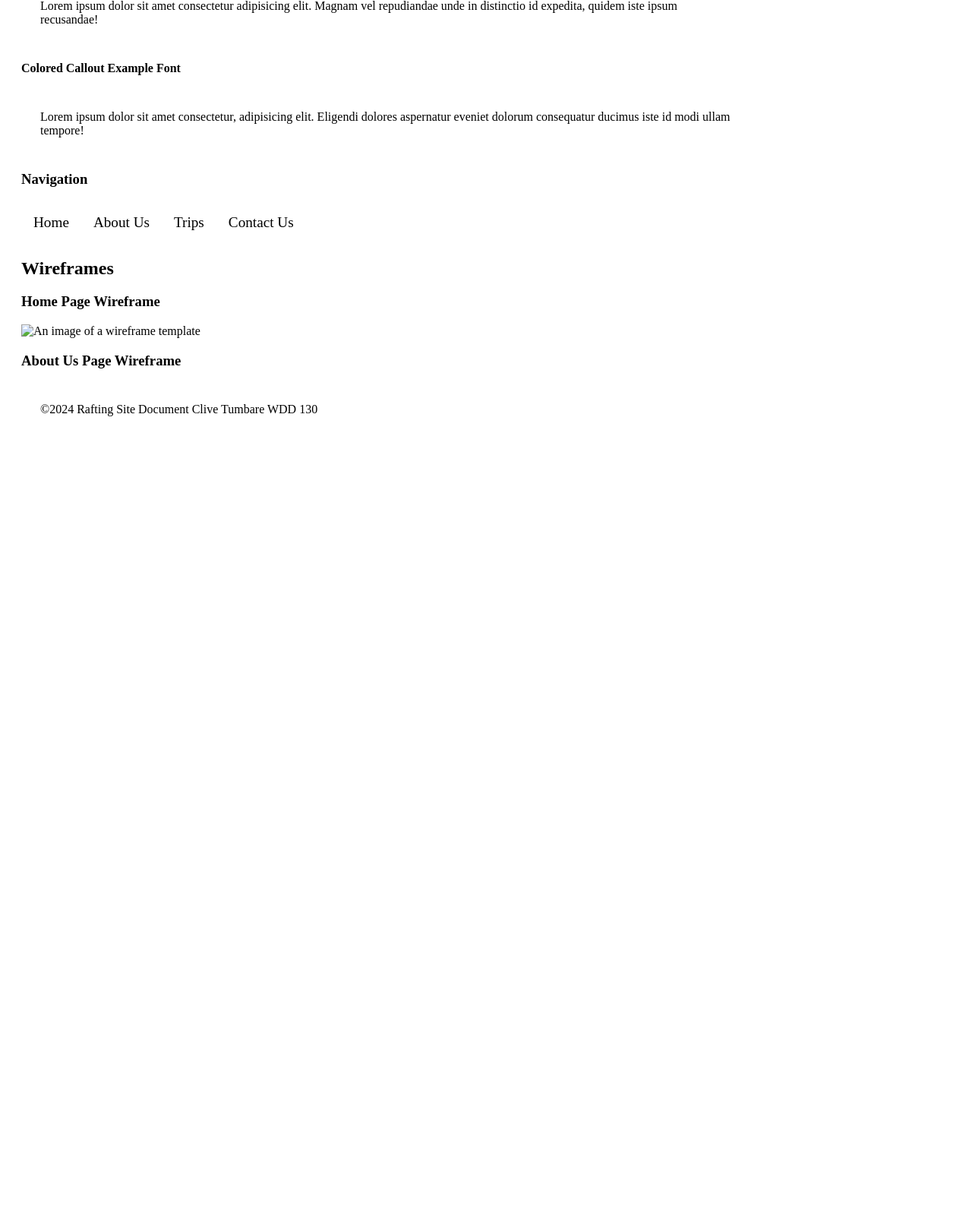
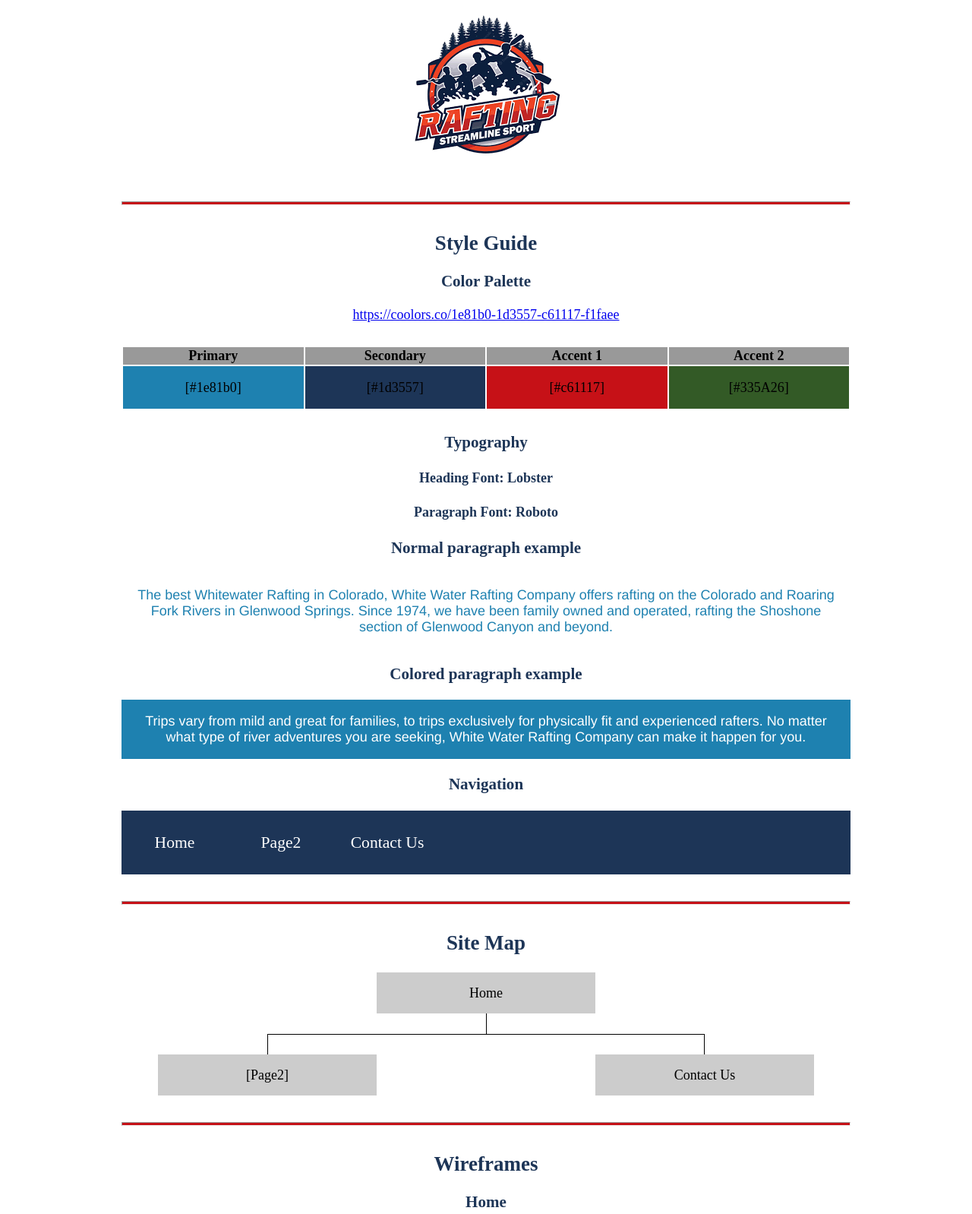
Before and after one commit to emmaclive24/wdd130, a plain HTML site: page wwr/site-plan-rafting.html in a window 1280 px wide. Shown: the part 1148-2746 px from the top of the page at 76% size. Before the commit the page ends 1765 px from the top, so only its background shows below. Drawn offline with Linux system fonts and the light colour scheme.

Commit message:
Add files via upload

```diff
--- a/wwr/site-plan-rafting.html
+++ b/wwr/site-plan-rafting.html
@@ -1,94 +1,120 @@
 <!DOCTYPE html>
-<html lang="en-US">
+<html lang="en-us">
+
 <head>
-    <meta charset=utf-8>
-    <meta name="viewport" content="width=device-width, initial-scale=1">
-    <title>Wireframe
-        Rafting Site Plan | Clive Tumbare
-    </title>
-    <meta name="discription" content="This is the site plan for the white water rafting page, including target audience and other details">
-    <meta name="author" content="Clive Tumbare">
-    <link rel="stylesheet" href="styles/site-plan-rafting.css">
+    <meta charset="utf-8"/>
+    <title>Site Plan</title>
+    <link type="text/css" rel="stylesheet" href="styles/site-plan-rafting.css"/>
+</head>
 
-</head>
 <body>
   <header>
-        <h1>Rafting Site Plan</h1>
-        <div>Clive Tumbare</div>
+    <h1>The Rapids Site Plan</h1>
+    <h2>Clive Tumbare | WDD 130</h2>
+    <h2>WDD 130</h2>
+
   </header>
-
   <main>
-        <h2>Overview</h2>
+    <hr/>
+    <h2><b>Overview</b></h2>
     <h3>Purpose</h3>
-        <p>
-            The purpose of this plan and rafting site is to have an online presence for our customers.
-            This will allow us to be more organized and flexible with scheduling. It will also relieve presure from our staff of doing this manually or over the phone.
-            This will also provide a better showcase of the different trips and packages to our customers.
-            This will help us bring in more customer and build revenue
-            We will be able to share information with our customer
-            We will be able to recieve feedback and opinions from our clients
-            We can also connect with our customers by sharing insights.
+    <p>The Rapids website is designed to give you all the river rafting information you will need if you plan to book a white water
+      rafting trip that is best for you and your friends. There are also studies on river rafting and activities in the outdoors, which
+      show that not only are these things fun. There are thousands of health benefits as well. </p>
+    <p>To accomplish that goal. This website that we build will describe everything from the history of rafting to rapid classification
+      to tips for choosing the best raft trip. We even have details on what to do when rafting. We also have details on how to become a
+      rafting guide, depending on your level of experience and skill. </p>
 
 
-        </p>
     <h3>Audience</h3>
-        <p>
-           <b> What do they want?</b>
-            * They want to experience the white water rafting river. They want a convinent method to schedule, book, and plan a white water rafting trip. <br>
+    <p>Our target audience is anyone who is in good health, ages from 15 years old to 44 years old, and those
+      who want to try something new and exciting. To outdoor sports lovers and to those who want to challenge
+      themselves. To those who want to experience mountains and nature from a different perspective. To those who
+      want to have fun with a bunch of friends. To a group of friends, school groups having outdoor activities, and
+      companies. To those who want to celebrate a bachelor/bachelorette party in an adventurous way. </p>
+    <p>They can access this site on any gadget or technology device, like laptops, desktops, and mobile devices.</p>
 
-            What do they except to find or what questions will be answered by them accessing the website?<br>
-            * They would be able to find most answers to they questions. For example, What the tour guides offer,<br>
-            what gear they can rent, pricing, safety concerns, and most imporantantly some photos of the trips to know what to expect. <br>
 
-           <b> What are their needs that aren't being met?</b><br>
-            * Without the webiste they are unable to see the tours, packages, or schedule as easily <br>
-
-            The target audience are those who are wishing to have a thrilling experience on our river. Our rafting company can and will provide that for them. <br>
-            They are first time riders who want the safty of a guide. Or experience riders who just want to ride every river. <br>
-            On this website they will be able to find the right tour for them, as well as the proper gear renting packages. <br>
-            Audiences will be from any device, so we can have all customer schedule and enjoy our river.<br>
-
-        </p>
+    <hr/>
     <h2>Branding</h2>
     <h3>Website Logo</h3>
-        <img src="images/wdd130logos.png" alt="Our logo, A small image of brave rafters, riding in a red raft down the river.">
+    <img src="images/rapids_logo.png" alt="Logo image"/>
+    <hr />
+    <h2>Style Guide</h2>
+    <h3>Color Palette</h3>
+    <a href="https://coolors.co/1e81b0-1d3557-c61117-f1faee" target="_blank">https://coolors.co/1e81b0-1d3557-c61117-f1faee</a>
+    <table class="colors">
+      <tr>
+        <th>Primary</th>
+        <th>Secondary</th>
+        <th>Accent 1</th>
+        <th>Accent 2</th>
+      </tr>
+       <tr>
+        <td class="primary">[#1e81b0]</td>
+        <td class="secondary">[#1d3557]</td>
+        <td class="accent1">[#c61117]</td>
+        <td class="accent2">[#335A26]</td>
+      </tr>
+    </table>
+    <h3>Typography</h3>
+    <h4>
+      Heading Font: Lobster
+    </h4>
+    <h4>
+      Paragraph Font: Roboto
 
-        <h2>Style Guide</h2>
-        <h3>Color Palette URL: <a href='https://coolors.co/palette/03045e-0077b6-00b4d8-90e0ef-caf0f8' target="_blank">https://coolors.co/palette/03045e-0077b6-00b4d8-90e0ef-caf0f8</a> </h3>
+    </h4>
+    <h3>Normal paragraph example</h3>
     <p>
-
+      The best Whitewater Rafting in Colorado, White Water Rafting Company
+      offers rafting on the Colorado and Roaring Fork Rivers in Glenwood
+      Springs. Since 1974, we have been family owned and operated, rafting the
+      Shoshone section of Glenwood Canyon and beyond.
+    </p>
+    <h3>Colored paragraph example</h3>
+    <p class="colored">
+      Trips vary from mild and great for families, to trips exclusively for
+      physically fit and experienced rafters. No matter what type of river
+      adventures you are seeking, White Water Rafting Company can make it
+      happen for you.
     </p>
 
-        <h4>Typography</h4>
-        <h4>Normal Text/Paragraph Example Font</h4>
-        <p>
-            Lorem ipsum dolor sit amet consectetur adipisicing elit. Magnam vel repudiandae unde in distinctio id expedita, quidem iste ipsum recusandae!
 
-        </p>
 
-        <h4>Colored Callout Example Font</h4>
-        <p>
-            Lorem ipsum dolor sit amet consectetur, adipisicing elit. Eligendi dolores aspernatur eveniet dolorum consequatur ducimus iste id modi ullam tempore!
-        </p>
     <h3>Navigation</h3>
+
     <nav>
       <a href="#">Home</a>
-            <a href="#">About Us</a>
-            <a href="#">Trips</a>
+      <a href="#">Page2</a>
       <a href="#">Contact Us</a>
     </nav>
+    <hr />
+    <h2>Site Map</h2>
+    <div class="sitemap">
+      <div class="sm-home">Home</div>
+      <div class="sm-page2">
+        [Page2]
 
+      </div>
+      <div class="sm-page3">Contact Us</div>
+
+      <div class="top">&nbsp;</div>
+      <div class="left">&nbsp;</div>
+      <div class="right">&nbsp;</div>
+    </div>
+    <hr />
     <h2>Wireframes</h2>
-        <h3>Home Page Wireframe</h3>
 
-        <img src="images/wireframe.webp" alt="An image of a wireframe template" width="200">
 
-        <h3>About Us Page Wireframe </h3>
+    <h3>Home</h3>
+
+    <img src="https://byui-wdd.github.io/wdd130/rafting_images/wireframe_home.png" alt="home page wireframe" />
+
+    <h3>[Page 2]</h3>
+
 
   </main>
+</body>
 
-    <footer>
-        <p>©2024  Rafting Site Document  Clive Tumbare  WDD 130</p>
-    </footer>
-</body>
 </html>
--- a/wwr/styles/site-plan-rafting.css
+++ b/wwr/styles/site-plan-rafting.css
@@ -1,60 +1,164 @@
+
+
 @import url('https://fonts.googleapis.com/css2?family=Roboto:wght@300&family=Source+Sans+Pro:wght@600&display=swap');
- :root
 
-:root{
-    --primary-color: #063d38;
-    --secondary-color: #0a1c35;
-    --accent1-color: #91296e;
-    --accent2-color: #5f5611;
 
-    --heading-font: Raleway;
-    --paragraph-font: Raleway;
+:root {
 
-    --nav-background-color: #299999;
-    --nav-link-color: #410d18;
-    --nav-hover-link-color: #5f2a22;
-    --nav-hover-background-color: #238178;
+  --primary-color: #1e81b0;
+  --secondary-color: #1d3557;
+  --accent1-color: #c61117;
+  --accent2-color: #335A26;
+
+
+  --heading-font: Lobster;
+  --paragraph-font: Comme, Helvetica, sans-serif;
+
+
+  --headline-color-on-white: #1d3557;
+  --headline-color-on-color: white;
+  --paragraph-color-on-white: #1e81b0;
+  --paragraph-color-on-color: white;
+  --paragraph-background-color: #1e81b0;
+  --nav-link-color: white;
+  --nav-background-color: #1d3557;
+  --nav-hover-link-color: white;
+  --nav-hover-background-color: #1e81b0;
 }
 
-body{
+
+
+
+body {
+  max-width: 960px;
+  margin: 0 auto;
+  padding: 4em;
+  font-size: 18px;
+  text-align: center;
+}
+img {
+  display: block;
+  margin: 0 auto;
+  max-width: 300px;
+}
+h1, h2, h3, h4, h5, h6 {
+  font-family: var(--heading-font);
+  color: var(--headline-color-on-white);
+}
+h2 {
+  text-align: center;
+}
+hr {
+  height: 3px;
+  margin: 35px 0;
+  background: var(--accent1-color);
+}
+header {
+  padding: 1em;
+  text-align: center;
+  color: var(--headline-color-on-color);
+  background-color: var(--paragraph-background-color);
+}
+header > h1, header > h2 {
+  color: var(--headline-color-on-color);
+}
+p {
   font-family: var(--paragraph-font);
-    max-width: 960px;
-    padding: 20px;
+  color: var(--paragraph-color-on-white);
+  padding: 1em;
 }
-
-h1, h2, h3, h4, h5, h6{
-    font-family: var(--heading-font);
-    color: var(--primary-color);
-
+.colors {
+  width: 100%;
+  min-width: 350px;
+  margin: 30px auto;
+  text-align: center;
 }
-header{
-    padding: 20px;
+.colors th {
+  background-color: #999;
+}
+.colors td{
+  width: 25%;
+  height: 3em;
+}
+.primary {
+  background-color: var(--primary-color);
+}
+.secondary {
   background-color: var(--secondary-color);
-
 }
-p{
-    padding: 25px;
+.accent1 {
+  background-color: var(--accent1-color);
 }
-
-nav{
-    background-color: var(--accent1-color);
-    font-size: 1.2rem;
+.accent2{
+  background-color: var(--accent2-color);
+}
+p.colored {
+  background-color: var(--paragraph-background-color);
+  color: var(--paragraph-color-on-color);
+}
+nav {
+  background-color: var(--nav-background-color);
+  line-height: 3em;
+  text-align: center;
+  font-size: 1.2em;
+}
+nav  {
+  list-style-type: none;
   display: flex;
-
 }
-nav a{
-    display: block;
-    color: var(--nav-link-color);
+nav a {
+  padding:1em;
+  min-width: 120px;
   text-decoration: none;
-    padding: 1rem;
-
+  padding: 10px;
 }
-
-nav a:link, nav a:visited{
+nav a:link, nav a:visited {
   color: var(--nav-link-color);
 }
-
-nav a:hover{
-    color: var(--nav-background-color);
+nav a:hover {
+  color: var(--nav-hover-link-color);
   background-color: var(--nav-hover-background-color);
 }
+.sitemap {
+  display: grid;
+  justify-content: center;
+
+  grid-template-columns: repeat(6, 15%);
+  grid-template-rows: 3em 1.5em 1.5em 3em;
+  grid-template-areas: ". . home home . ."
+    ". . . top . ."
+    ". left left right right ."
+    "page2 page2 . . page3 page3";
+}
+.sitemap > div {
+  text-align: center;
+}
+.sm-home {
+  grid-area: home;
+  background-color: #ccc;
+  line-height: 3em;
+}
+.sm-page2 {
+  grid-area: page2;
+  background-color: #ccc;
+  line-height: 3em;
+}
+.sm-page3 {
+  grid-area: page3;
+  background-color: #ccc;
+  line-height: 3em;
+}
+.top {
+  grid-area: top;
+  border-left: 1px solid;
+}
+.left {
+  grid-area: left;
+  border-top: 1px solid;
+  border-left: 1px solid;
+}
+.right {
+  grid-area: right;
+  border-top: 1px solid;
+  border-right: 1px solid;
+}
```
Also changed, not shown: wwr/images/facebook.jfif (added), wwr/images/facebook_logo.png (added), wwr/images/instagram.jfif (added), wwr/images/rapids_logo.png (added), wwr/images/twitter.png, wwr/images/twitter_logo.webp (added), wwr/images/wdd130logoss.png (added), wwr/images/wireframe.webp (added), wwr/images/youtube.png (added). Lines whose indentation alone changed are shown as unchanged.
